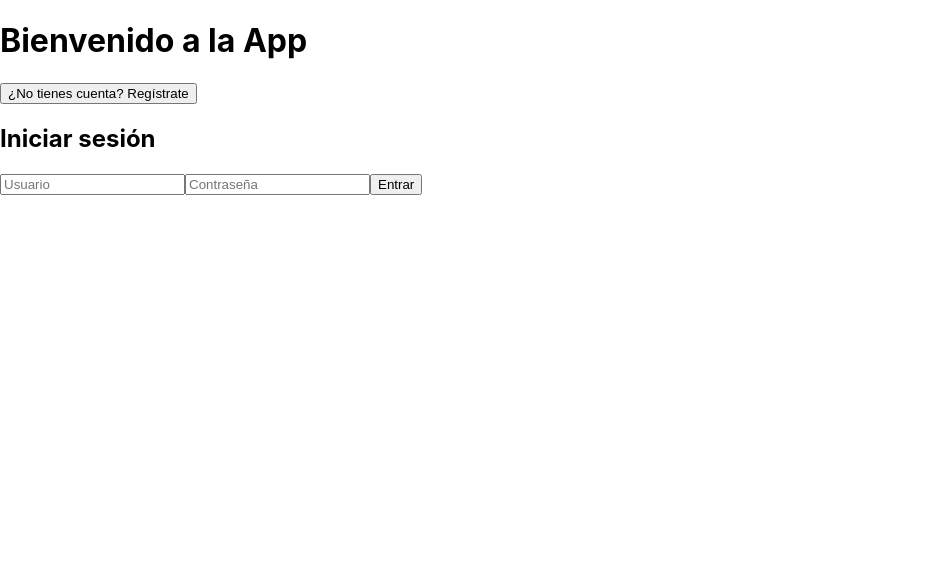
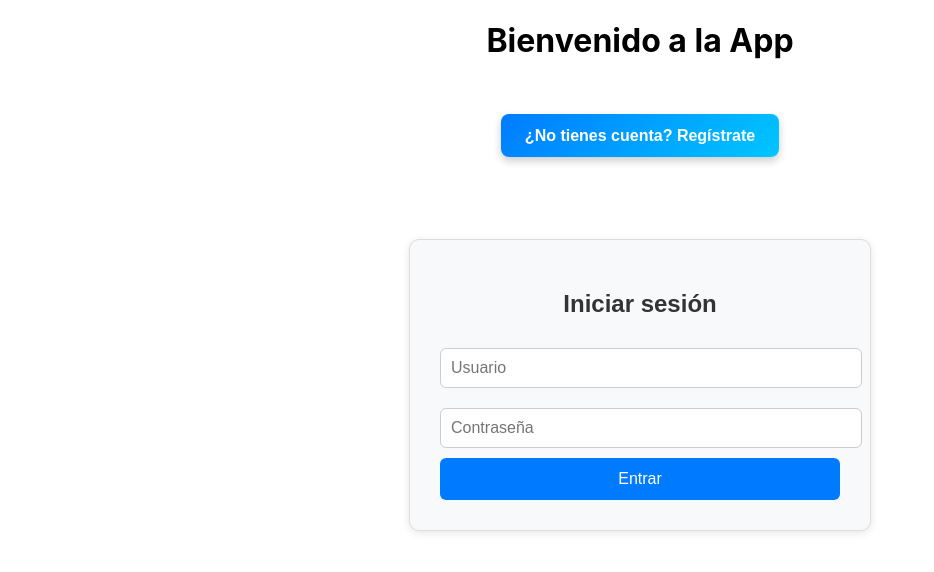
Before and after one commit to brayancb/frontCine, a React (Create React App) app: page / in a window 1280 px wide. Shown: the top 572 px of the page, without its empty margins (0-934 px from the left). Built offline with nearby package versions, Linux system fonts and the light colour scheme.

Commit message:
Css implementado

```diff
--- a/src/App.js
+++ b/src/App.js
@@ -2,6 +2,8 @@
 import React, { useState } from 'react';
 import Login from './Components/login';
 import Register from './Components/register';
+import './styles/App.css';
+
 
 function App() {
   const [isLogin, setIsLogin] = useState(true);
@@ -9,8 +11,8 @@ function App() {
   return (
     <div className="App">
       <h1>Bienvenido a la App</h1>
-      <button onClick={() => setIsLogin(!isLogin)}>
-        {isLogin ? '¿No tienes cuenta? Regístrate' : '¿Ya tienes cuenta? Inicia sesión'}
+      <button className="toggle-button" onClick={() => setIsLogin(!isLogin)}>
+          {isLogin ? '¿No tienes cuenta? Regístrate' : '¿Ya tienes cuenta? Inicia sesión'}
       </button>
       {isLogin ? <Login /> : <Register />}
     </div>
--- a/src/Components/login.js
+++ b/src/Components/login.js
@@ -1,4 +1,6 @@
 import React, { useState } from 'react';
+import '../styles/login.css';
+
 
 function Login() {
   const [user, setUser] = useState('');
@@ -8,7 +10,6 @@ function Login() {
   const handleSubmit = async (e) => {
     e.preventDefault();
 
-    // Simulación de llamada a backend
     try {
       const response = await fetch('https://tuapi.com/login', {
         method: 'POST',
@@ -20,8 +21,8 @@ function Login() {
 
       if (response.ok) {
         setMensaje('Inicio de sesión exitoso');
-        // Aquí puedes guardar el token y redirigir al usuario
         localStorage.setItem('token', data.token);
+
       } else {
         setMensaje(data.error || 'Error en el inicio de sesión');
       }
@@ -31,11 +32,11 @@ function Login() {
   };
 
   return (
-    <div>
+    <div className="login-container">
       <h2>Iniciar sesión</h2>
       <form onSubmit={handleSubmit}>
         <input
-          type="user"
+          type="text"
           placeholder="Usuario"
           value={user}
           onChange={(e) => setUser(e.target.value)}
--- a/src/Components/register.js
+++ b/src/Components/register.js
@@ -1,20 +1,40 @@
-// src/Register.js
 import React, { useState } from 'react';
+import '../styles/register.css';
+
 
 function Register() {
   const [username, setUsername] = useState('');
   const [email, setEmail] = useState('');
   const [password, setPassword] = useState('');
+  const [mensaje, setMensaje] = useState('');
 
-  const handleRegister = (e) => {
+  const handleRegister = async (e) => {
     e.preventDefault();
-    console.log('Usuario registrado:', { username, email, password });
-    // Aquí podrías enviar los datos a un servidor
+
+    try {
+      const response = await fetch('https://tuapi.com/register', {
+        method: 'POST',
+        headers: { 'Content-Type': 'application/json' },
+        body: JSON.stringify({ username, email, password })
+      });
+
+      const data = await response.json();
+
+      if (response.ok) {
+        setMensaje('Registro exitoso');
+        // Puedes redirigir o limpiar los campos
+      } else {
+        setMensaje(data.error || 'Error en el registro');
+      }
+    } catch (error) {
+      setMensaje('Error de conexión con el servidor');
+    }
   };
 
   return (
+    <div className="register-container">
+      <h2>Registro</h2>
       <form onSubmit={handleRegister}>
-      <h2>Registro</h2>
         <input
           type="text"
           placeholder="Nombre de usuario"
@@ -38,6 +58,8 @@ function Register() {
         />
         <button type="submit">Registrarse</button>
       </form>
+      {mensaje && <p>{mensaje}</p>}
+    </div>
   );
 }
 
--- a/src/styles/App.css
+++ b/src/styles/App.css
@@ -36,3 +36,22 @@
     transform: rotate(360deg);
   }
 }
+
+.toggle-button {
+  padding: 0.8rem 1.5rem;
+  margin: 2rem 0;
+  font-size: 1rem;
+  font-weight: bold;
+  color: white;
+  background: linear-gradient(135deg, #007bff, #00c6ff);
+  border: none;
+  border-radius: 8px;
+  box-shadow: 0 4px 8px rgba(0,0,0,0.2);
+  cursor: pointer;
+  transition: background 0.3s ease, transform 0.2s;
+}
+
+.toggle-button:hover {
+  background: linear-gradient(135deg, #0056b3, #008bba);
+  transform: scale(1.05);
+}
--- /dev/null
+++ b/src/styles/login.css
@@ -0,0 +1,47 @@
+.login-container {
+  max-width: 400px;
+  margin: 50px auto;
+  padding: 30px;
+  background-color: #f7f9fb;
+  border: 1px solid #ddd;
+  border-radius: 10px;
+  box-shadow: 0 2px 8px rgba(0,0,0,0.1);
+  text-align: center;
+  font-family: Arial, sans-serif;
+}
+
+.login-container h2 {
+  margin-bottom: 20px;
+  color: #333;
+}
+
+.login-container input {
+  width: 100%;
+  padding: 10px;
+  margin: 10px 0;
+  border: 1px solid #ccc;
+  border-radius: 6px;
+  font-size: 16px;
+}
+
+.login-container button {
+  width: 100%;
+  padding: 12px;
+  background-color: #007bff;
+  color: white;
+  border: none;
+  font-size: 16px;
+  border-radius: 6px;
+  cursor: pointer;
+  transition: background-color 0.3s ease;
+}
+
+.login-container button:hover {
+  background-color: #0056b3;
+}
+
+.login-container p {
+  margin-top: 15px;
+  color: #d00;
+  font-weight: bold;
+}
--- /dev/null
+++ b/src/styles/register.css
@@ -0,0 +1,41 @@
+.register-container {
+  max-width: 400px;
+  margin: 50px auto;
+  padding: 30px;
+  background-color: #fefefe;
+  border: 1px solid #ddd;
+  border-radius: 10px;
+  box-shadow: 0 2px 8px rgba(0,0,0,0.1);
+  text-align: center;
+  font-family: Arial, sans-serif;
+}
+
+.register-container h2 {
+  margin-bottom: 20px;
+  color: #333;
+}
+
+.register-container input {
+  width: 100%;
+  padding: 10px;
+  margin: 10px 0;
+  border: 1px solid #ccc;
+  border-radius: 6px;
+  font-size: 16px;
+}
+
+.register-container button {
+  width: 100%;
+  padding: 12px;
+  background-color: #28a745;
+  color: white;
+  border: none;
+  font-size: 16px;
+  border-radius: 6px;
+  cursor: pointer;
+  transition: background-color 0.3s ease;
+}
+
+.register-container button:hover {
+  background-color: #1e7e34;
+}
```
Also changed, not shown: 2 other files (tests, documents, lock files or other folders). Lines whose indentation alone changed are shown as unchanged.
